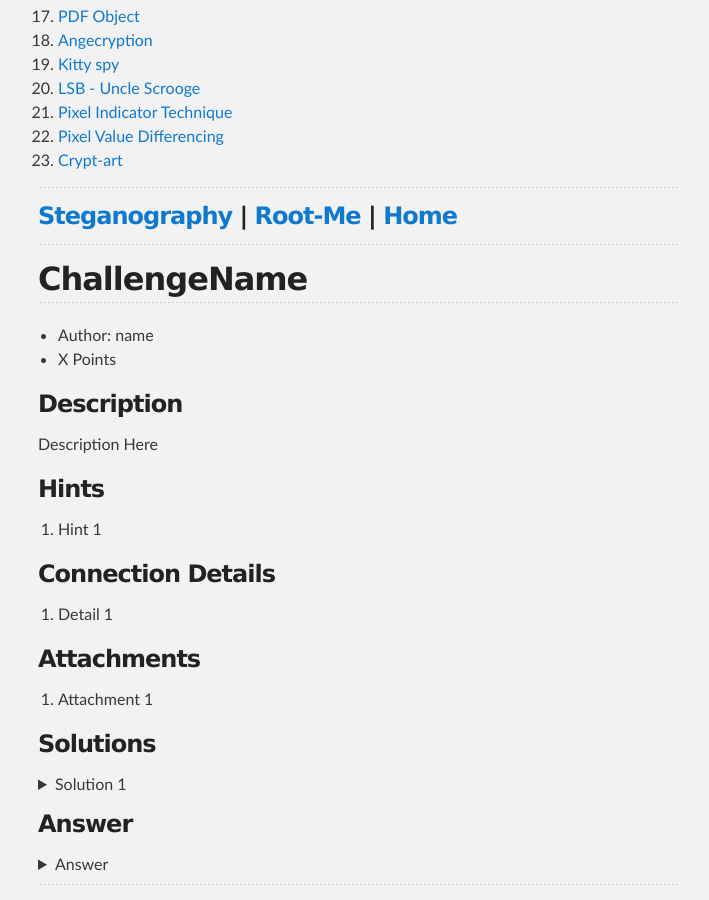
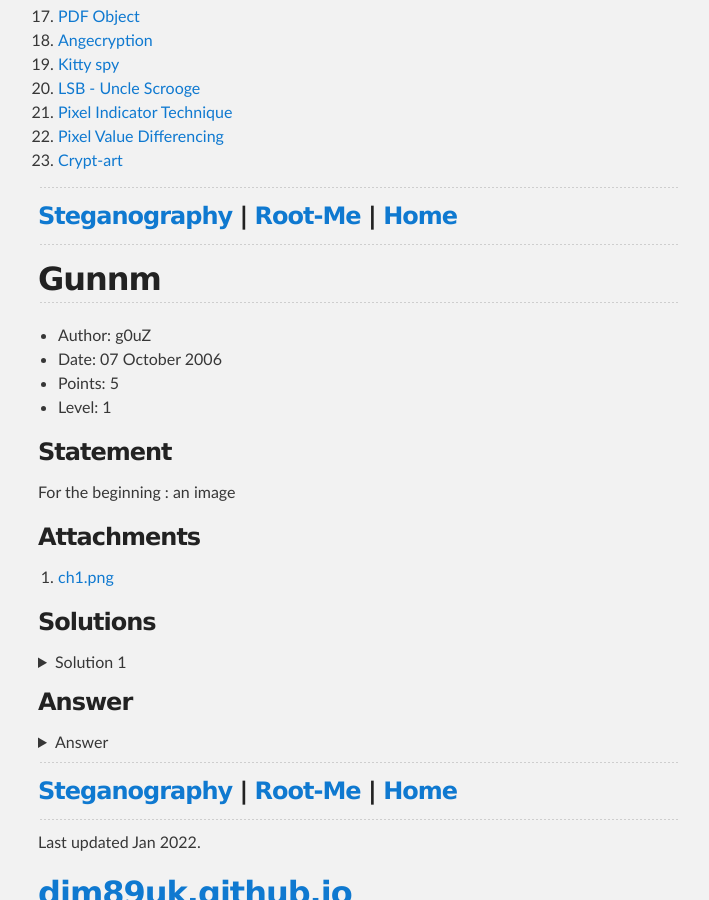
Before and after one commit to djm89uk/djm89uk.github.io, a Jekyll site: the page built from rootme_steg.md, in a window 1280 px wide and 900 px high, scrolled down 865 px. Shown: the whole window, without its empty margins (282-991 px from the left). Built offline with Jekyll 4.4.1, drawn with Linux system fonts in a browser that asks for light colours; our own code applies the rules of GitHub Pages for plain Markdown files.

Commit message:
Update rootme_steg.md

```diff
--- a/rootme_steg.md
+++ b/rootme_steg.md
@@ -34,26 +34,20 @@ The art of hiding information in a document.
 
 ---
 
-## ChallengeName
+## Gunnm
 
-- Author: name
-- X Points
+- Author: g0uZ
+- Date: 07 October 2006
+- Points: 5
+- Level: 1
 
-### Description
+### Statement
 
-Description Here
-
-### Hints
-
-1. Hint 1
-
-### Connection Details
-
-1. Detail 1
+For the beginning : an image
 
 ### Attachments
 
-1. Attachment 1
+1. [ch1.png](http://challenge01.root-me.org/steganographie/ch1/ch1.png)
 
 ### Solutions
 
```
